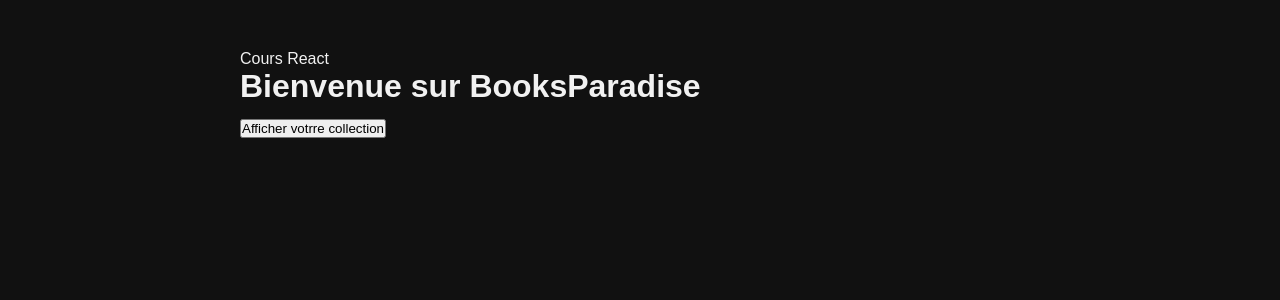
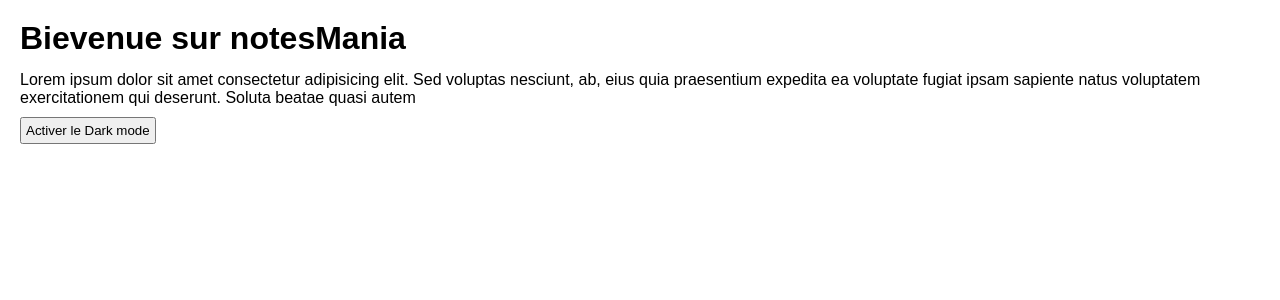
Before and after one commit to Reisorel/React_path, a React (Vite) app in the folder 3.Les-bases-de-React/: page / in a window 1280 px wide. Shown: the top 300 px of the page. Built offline with nearby package versions, Linux system fonts and the light colour scheme.

Commit message:
toggle class ehtml

```diff
--- a/3.Les-bases-de-React/src/App.jsx
+++ b/3.Les-bases-de-React/src/App.jsx
@@ -1,9 +1,9 @@
-import Container from "./lessons/11.Short-circuit/Container"
+import Container from "./lessons/12.Toggle-une-classe-ou-du-CSS/Container"
 
 function App() {
   return (
     <div className="main-content">
-      <p>Cours React</p>
+      {/* <p>Cours React</p> */}
       <Container />
     </div>
   )
--- a/3.Les-bases-de-React/src/lessons/12.Toggle-une-classe-ou-du-CSS/Container.jsx
+++ b/3.Les-bases-de-React/src/lessons/12.Toggle-une-classe-ou-du-CSS/Container.jsx
@@ -1,9 +1,16 @@
+import { useState } from "react"
 import "./Container.css"
 
 export default function Container() {
+  const [darkMode, setDarkmode] = useState(false)
   return (
-    <div>
-      <h1>Toggle une classe</h1>
+    <div className={`full-container ${darkMode && "dark-mode"}`}>
+      <h1>Bievenue sur notesMania</h1>
+      <p>Lorem ipsum dolor sit amet consectetur adipisicing elit.
+        Sed voluptas nesciunt, ab, eius quia praesentium expedita ea voluptate
+        fugiat ipsam sapiente natus voluptatem exercitationem qui deserunt. Soluta beatae quasi autem
+      </p>
+      <button onClick={() => setDarkmode(!darkMode)}>Activer le {darkMode ? "Light mode" : "Dark mode"}</button>
     </div>
   )
 }
--- a/3.Les-bases-de-React/src/main.jsx
+++ b/3.Les-bases-de-React/src/main.jsx
@@ -1,7 +1,7 @@
 import React from 'react'
 import ReactDOM from 'react-dom/client'
 import App from './App.jsx'
-import './index.css'
+// import './index.css'
 
 ReactDOM.createRoot(document.getElementById('root')).render(
     <App />,
```
